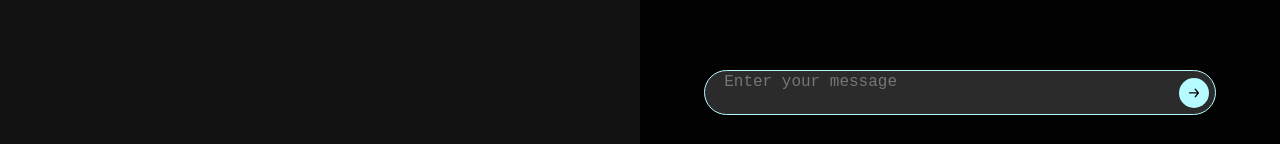
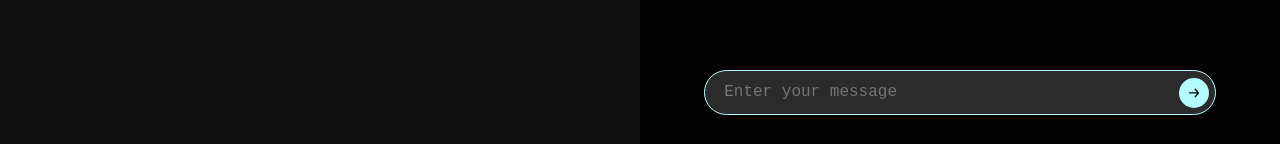
Before and after one commit to Enesmerdane/reload-case-study, a React (Create React App) app: page /chat in a window 1280 px wide. Shown: the part 653-797 px from the top of the page. Built offline with nearby package versions, Linux system fonts and the light colour scheme.

Commit message:
textarea fixed
textarea fixed

```diff
--- a/src/pages/chat/index.tsx
+++ b/src/pages/chat/index.tsx
@@ -28,7 +28,7 @@ function Chat() {
                     <div className="chatpage__message_container"></div>
                     <div className="chatpage__input_field">
                         {/* <input /> */}
-                        <textarea placeholder="Enter your message"/>
+                        <textarea placeholder="Enter your message" />
                         <SendButton
                             classname="chatpage__send_button"
                             onclick={() => {
--- a/src/pages/chat/styles.css
+++ b/src/pages/chat/styles.css
@@ -77,6 +77,7 @@
     background: rgba(255, 255, 255, 0.16);
     display: flex;
     align-items: center;
+    padding-top: 0.6rem;
 }
 
 .chatpage__input_field>textarea{
@@ -111,7 +112,8 @@
 }
 
 .chatpage__send_button {
-    height: 70%;
+    height: 90%;
     margin-right: 0.4rem;
     cursor: pointer;
+    margin-top: -0.6rem;
 }
```
